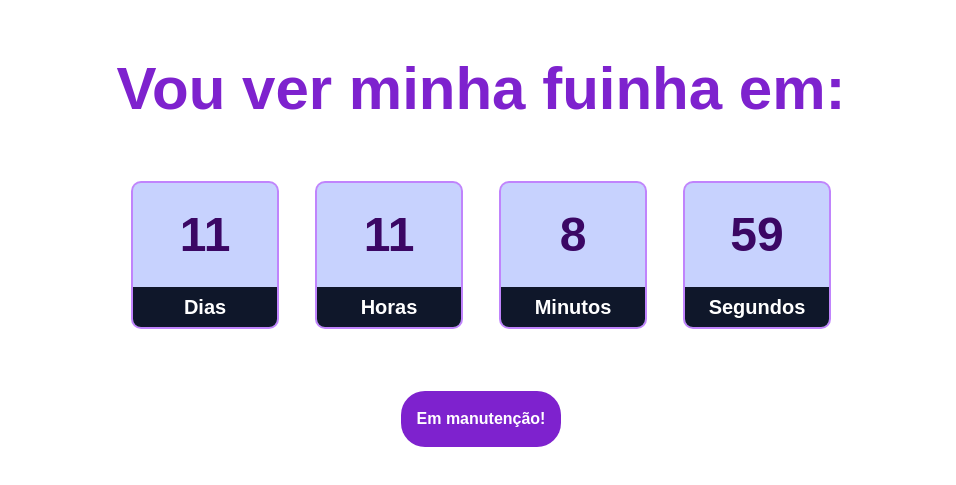
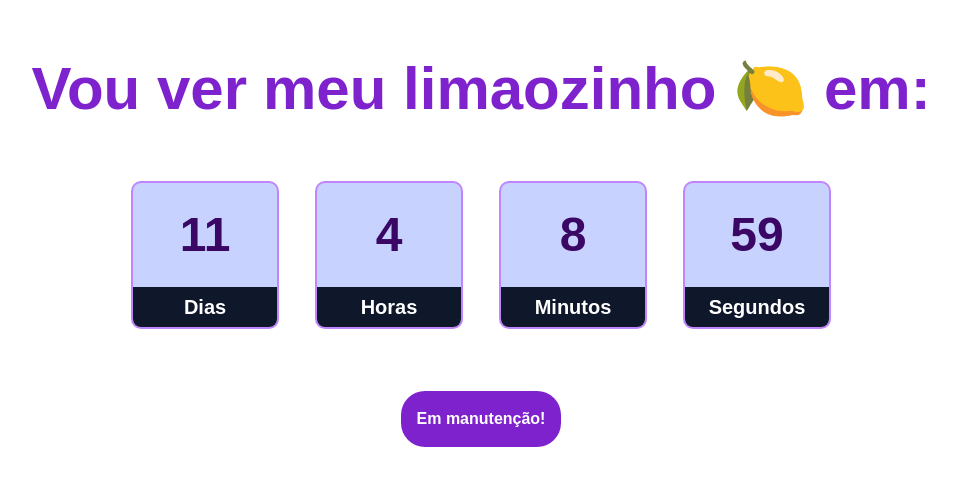
Before and after one commit to Nathan-013/Countdown-next, a Next.js app: page / in a window 1280 px wide. Shown: the part 147-632 px from the top of the page, without its empty margins (159-1115 px from the left). Built offline with nearby package versions, Linux system fonts and the light colour scheme.

Commit message:
add typed

```diff
--- /dev/null
+++ b/app/components/TypedText.jsx
@@ -0,0 +1,19 @@
+import { ReactTyped } from "react-typed";
+
+const TypedText = ({ strings }) => (
+  <div>
+    {/* <ReactTyped strings={["Here you can find anything"]} typeSpeed={40} />
+    <br /> */}
+
+    <ReactTyped
+      showCursor = {false}
+      strings = {strings}
+      typeSpeed = {100}
+      backSpeed = {0}
+      fadeOut = {true}
+      loop= {true}
+    />
+  </div>
+);
+
+export default TypedText;
--- a/app/page.js
+++ b/app/page.js
@@ -2,15 +2,20 @@
 import Link from "next/link";
 import Contador from "./components/Contador";
 import useCountDown from "./hooks/useCountdown";
+import TypedText from "./components/TypedText";
+
+const nomes = ['minha fuinha', 'meu limaozinho 🍋', 'minha chata', 'minha vida', 'Aurora 🥱', 'a acompanhante 🤭'];
 
 export default function Home() {
-  const [day, hour, minute, second] = useCountDown('10/04/2024 07:00:00')
+  const [day, hour, minute, second] = useCountDown('10/04/2024 00:00:00')
 
   return (
     <div className='flex flex-col gap-16 justify-center items-center h-screen'>
-      <h1 className="text-4xl lg:text-6xl font-bold text-center text-purple-700">
-        Vou ver minha fuinha em:
-      </h1>
+      <div className="text-4xl lg:text-6xl font-bold text-center text-purple-700">
+        <h1 className="flex gap-4">
+          Vou ver <TypedText strings={nomes} /> em:
+        </h1>
+      </div>
 
       <div className='flex justify-center gap-10 w-30 flex-wrap'>
         <Contador title="Dias" number={day} />
--- a/package.json
+++ b/package.json
@@ -9,9 +9,10 @@
     "lint": "next lint"
   },
   "dependencies": {
+    "next": "14.2.13",
     "react": "^18",
     "react-dom": "^18",
-    "next": "14.2.13"
+    "react-typed": "^2.0.12"
   },
   "devDependencies": {
     "postcss": "^8",
```
Also changed, not shown: 1 other file (tests, documents, lock files or other folders).
